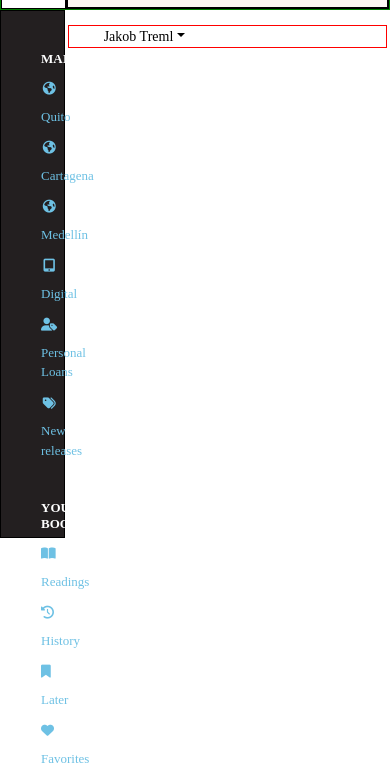
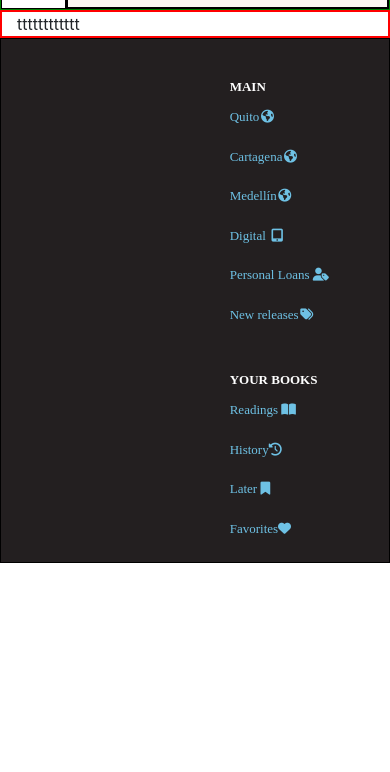
Before and after one commit to kbenedetti9/Challenge-C03, a plain HTML site: page index.html in a window 390 px wide. Shown: the part 72-844 px from the top of the page. Drawn offline with Linux system fonts and the light colour scheme.

Commit message:
Posicionando sidebar

```diff
--- a/assets/css/styles.css
+++ b/assets/css/styles.css
@@ -1,3 +1,7 @@
+body{
+    height: 100vh;
+}
+
 #principal{/*Contenedor principal de barra de navegacion*/
     border: solid 1px green;/*Probar*/
     padding: 0;
@@ -79,11 +83,11 @@
     /*padding:0;*/
    }
 }
+
 @media only screen and (max-width: 340px) {
     #contenedorLogo{
       display:none;
     }
-
 }
 
 @media only screen and (max-width: 1180px) {
@@ -202,20 +206,16 @@ border: 0.8px solid #979797;
 }
 
 #foto{/*Foto de usuario*/
-
+    border-color: #6EC1E4;
+    border-style: solid;
+    border-radius: 50%;
     margin-top:15px;
 }
-
-/*#bordeFoto{/*Borde alrededor de la foto y mover hacia la izq*/
-   /* border: 2px solid #6EC1E4;
-    width:50em;
-    /*6EC1E4;*/
-/*}*/
 
 #sidebarR{
     border:solid 1px black;
     background: #231F20;
-    height: 528px;
+    height: 100%;
     padding: 0;
 }
 .subtitle{/*SidebarR subtitles*/
@@ -228,10 +228,6 @@ border: 0.8px solid #979797;
     color: #FFFFFF;
     text-align: left;
     list-style: none;
-}
-
-#itemsList{/*SidebarR list of items*/
-
 }
 
 .items{/*SidebarR items*/
@@ -247,3 +243,29 @@ border: 0.8px solid #979797;
 li i{/*i from li elements of sidebarR*/
     margin-right:20px;
 }
+
+#contenido{
+    border: solid 2px red;
+}
+
+@media(max-width: 400px) {
+
+    #contenido{
+        float:left;
+    }
+
+    #sidebarR{
+        float: right;
+    }
+    /*Rotar posicion de columnas*/
+    .cambia{
+          transform: rotate(180deg);
+          direction: ltr; /* Fix the horizontal alignment */
+        }
+
+        .cambia > [class*="col-"] {
+          transform: rotate(-180deg);
+          direction: rtl; /* Fix the horizontal alignment */
+        }
+
+}
--- a/index.html
+++ b/index.html
@@ -48,19 +48,19 @@
                             <!-- </div>-->
                             <!--Row-->
                             <div class="vl"></div>
-                            <li id="login" class="dropdown d-flex col-md-2 ">
+                          <!--OCULTAR FLECHA  <li id="login" class="dropdown d-flex col-md-2 ">
                                 <a id="opciones" class="dropdown-toggle text-capitalize" data-toggle="dropdown"
                                     aria-expanded="false" href="#">Jakob Treml</a>
                                 <div class="dropdown-menu" role="menu">
                                     <a class="dropdown-item" role="presentation" href="#">First Item</a>
                                     <a class="dropdown-item" role="presentation" href="#">Second Item</a>
                                 </div>
-                            </li>
+                            </li>-->
                             <!--style-->
-                            <div id="bordeFoto" class="rounded-circle col-1">
-                                <img id="foto" class="rounded-circle img-fluid border" src="assets/img/logo.jpg"
+                       <!--OCULTAR IMG <div class="col-1">
+                                <img id="foto" class="rounded-circle img-fluid" src="assets/img/logo.jpg"
                                     width="45em" alt="user picture">
-                            </div>
+                         </div>-->
                         </div>
                         <!--Row-->
                         <!--  </div>-Collapse nav-->
@@ -73,8 +73,8 @@
             <!--principal-->
         </div>
         <!--Row-->
-        <div class="row">
-            <div id="sidebarR" class=" col-2 d-flex ">
+        <div class="row cambia">
+            <div id="sidebarR" class=" col-md-2 col-sm-12 d-flex ">
                 <ul id="itemsList">
                     <li class="subtitle">MAIN</li>
                     <li class="items">
@@ -123,6 +123,7 @@
                         </label>Favorites</li>
                 </ul>
             </div>
+            <div id="contenido" class="col-md-10 col-sm-12">tttttttttttt</div><!--Contenido prueda-->
         </div>
         <!--  <div class="col d-flex">
                 <div class="card-group">
```
